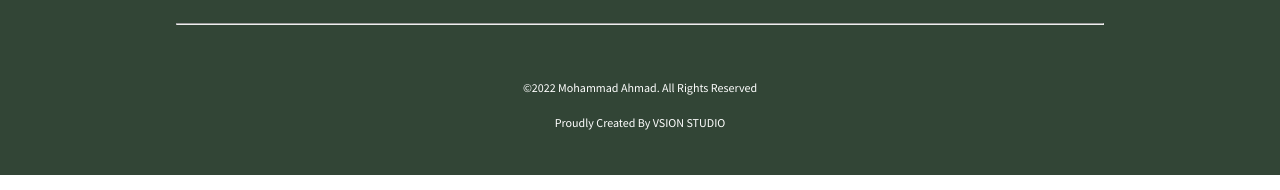
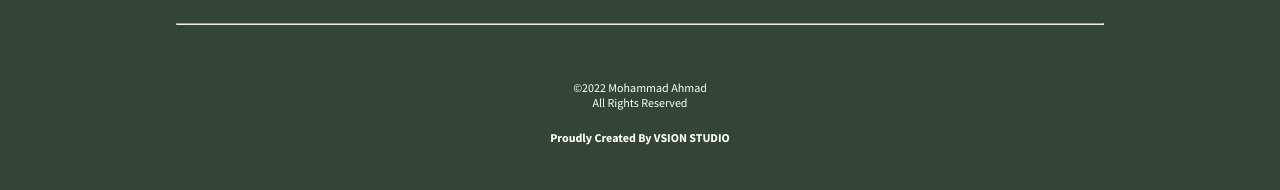
Before and after one commit to garyleeeeee/mohammad_cv, a plain HTML site: page index.html in a window 1280 px wide. Shown: the part 6374-6564 px from the top of the page. Drawn offline with nearby package versions, Linux system fonts and the light colour scheme.

Commit message:
minor change on footer

```diff
--- a/index.html
+++ b/index.html
@@ -283,8 +283,8 @@
         </div>
         <hr>
         <div class="footer-descriptions">
-            <span>©2022 Mohammad Ahmad. All Rights Reserved</span>
-            <span>Proudly Created By VSION STUDIO</span>
+            <span>©2022 Mohammad Ahmad<br>All Rights Reserved</span>
+            <span><strong>Proudly Created By VSION STUDIO</strong></span>
         </div>
     </footer>
 
```
